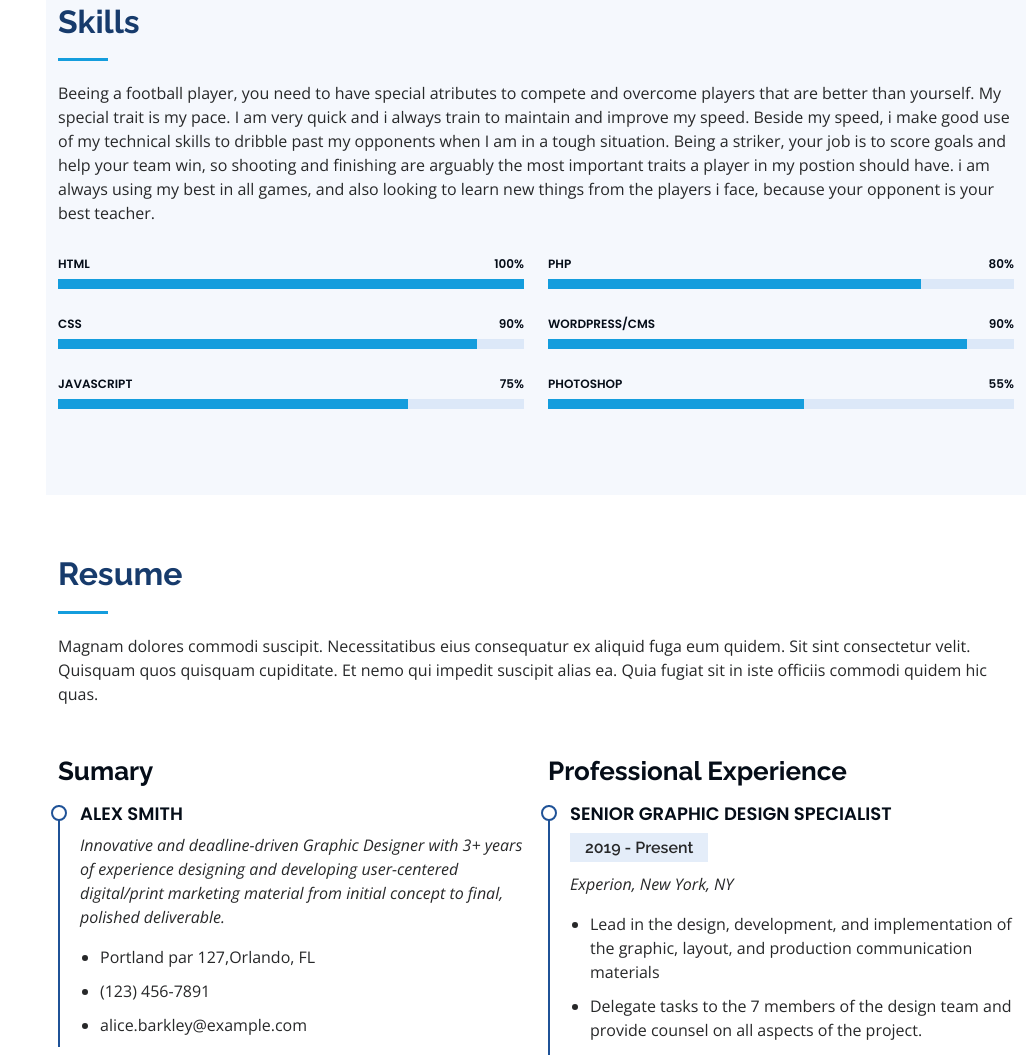
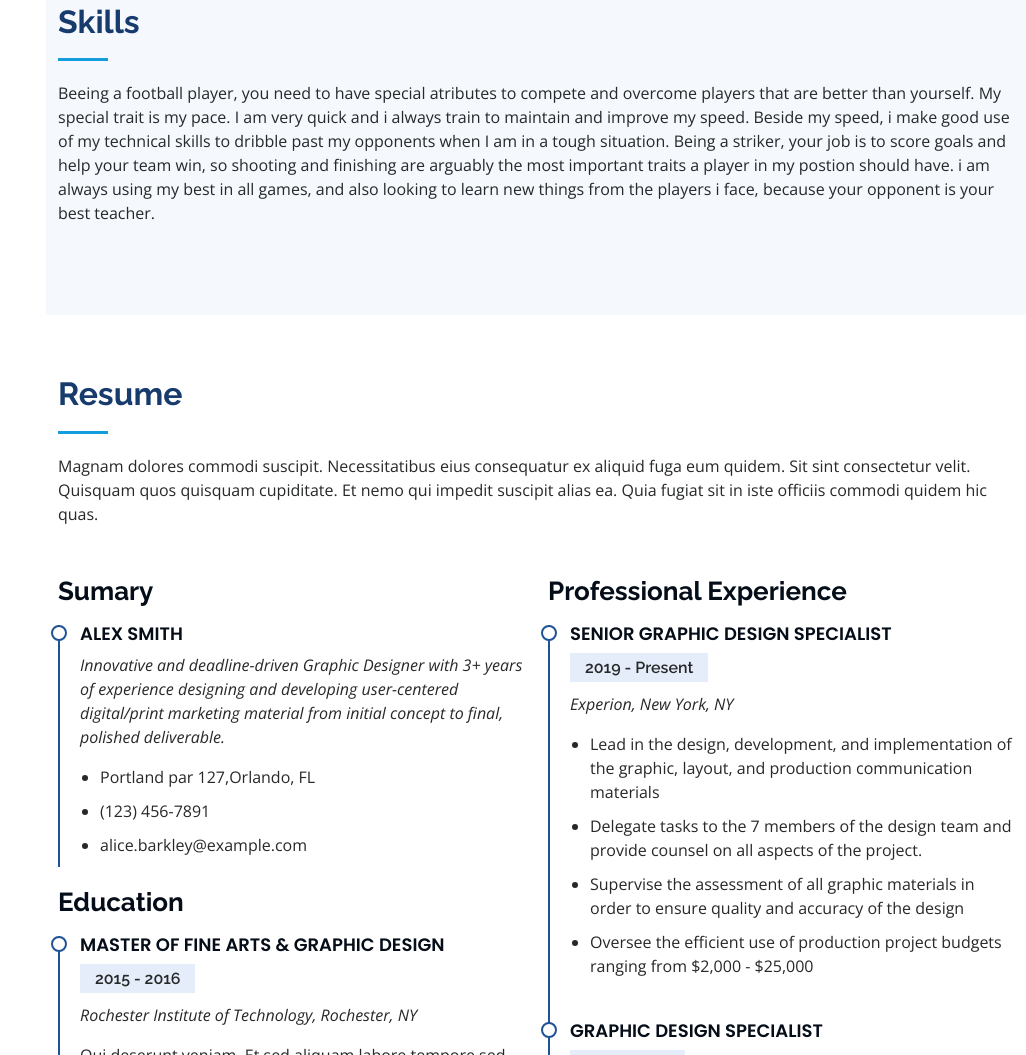
Before and after one commit to CuculeaStefan/CuculeaStefan.github.io, a plain HTML site: page index.html in a window 1280 px wide. Shown: the part 2019-3074 px from the top of the page, without its empty margins (254-1280 px from the left). Drawn offline with nearby package versions, Linux system fonts and the light colour scheme.

Commit message:
asdasdad

```diff
--- a/index.html
+++ b/index.html
@@ -171,61 +171,6 @@
           <h2>Skills</h2>
           <p>Beeing a football player, you need to have special atributes to compete and overcome players that are better than yourself. My special trait is my pace. I am very quick and i always train to maintain and improve my speed. Beside my speed, i make good use of my technical skills to dribble past my opponents when I am in a tough situation. Being a striker, your job is to score goals and help your team win, so shooting and finishing are arguably the most important traits a player in my postion should have. i am always using my best in all games, and also looking to learn new things from the players i face, because your opponent is your best teacher. </p>
         </div>
-
-        <div class="row skills-content">
-
-          <div class="col-lg-6" data-aos="fade-up">
-
-            <div class="progress">
-              <span class="skill">HTML <i class="val">100%</i></span>
-              <div class="progress-bar-wrap">
-                <div class="progress-bar" role="progressbar" aria-valuenow="100" aria-valuemin="0" aria-valuemax="100"></div>
-              </div>
-            </div>
-
-            <div class="progress">
-              <span class="skill">CSS <i class="val">90%</i></span>
-              <div class="progress-bar-wrap">
-                <div class="progress-bar" role="progressbar" aria-valuenow="90" aria-valuemin="0" aria-valuemax="100"></div>
-              </div>
-            </div>
-
-            <div class="progress">
-              <span class="skill">JavaScript <i class="val">75%</i></span>
-              <div class="progress-bar-wrap">
-                <div class="progress-bar" role="progressbar" aria-valuenow="75" aria-valuemin="0" aria-valuemax="100"></div>
-              </div>
-            </div>
-
-          </div>
-
-          <div class="col-lg-6" data-aos="fade-up" data-aos-delay="100">
-
-            <div class="progress">
-              <span class="skill">PHP <i class="val">80%</i></span>
-              <div class="progress-bar-wrap">
-                <div class="progress-bar" role="progressbar" aria-valuenow="80" aria-valuemin="0" aria-valuemax="100"></div>
-              </div>
-            </div>
-
-            <div class="progress">
-              <span class="skill">WordPress/CMS <i class="val">90%</i></span>
-              <div class="progress-bar-wrap">
-                <div class="progress-bar" role="progressbar" aria-valuenow="90" aria-valuemin="0" aria-valuemax="100"></div>
-              </div>
-            </div>
-
-            <div class="progress">
-              <span class="skill">Photoshop <i class="val">55%</i></span>
-              <div class="progress-bar-wrap">
-                <div class="progress-bar" role="progressbar" aria-valuenow="55" aria-valuemin="0" aria-valuemax="100"></div>
-              </div>
-            </div>
-
-          </div>
-
-        </div>
-
       </div>
     </section><!-- End Skills Section -->
 
```
